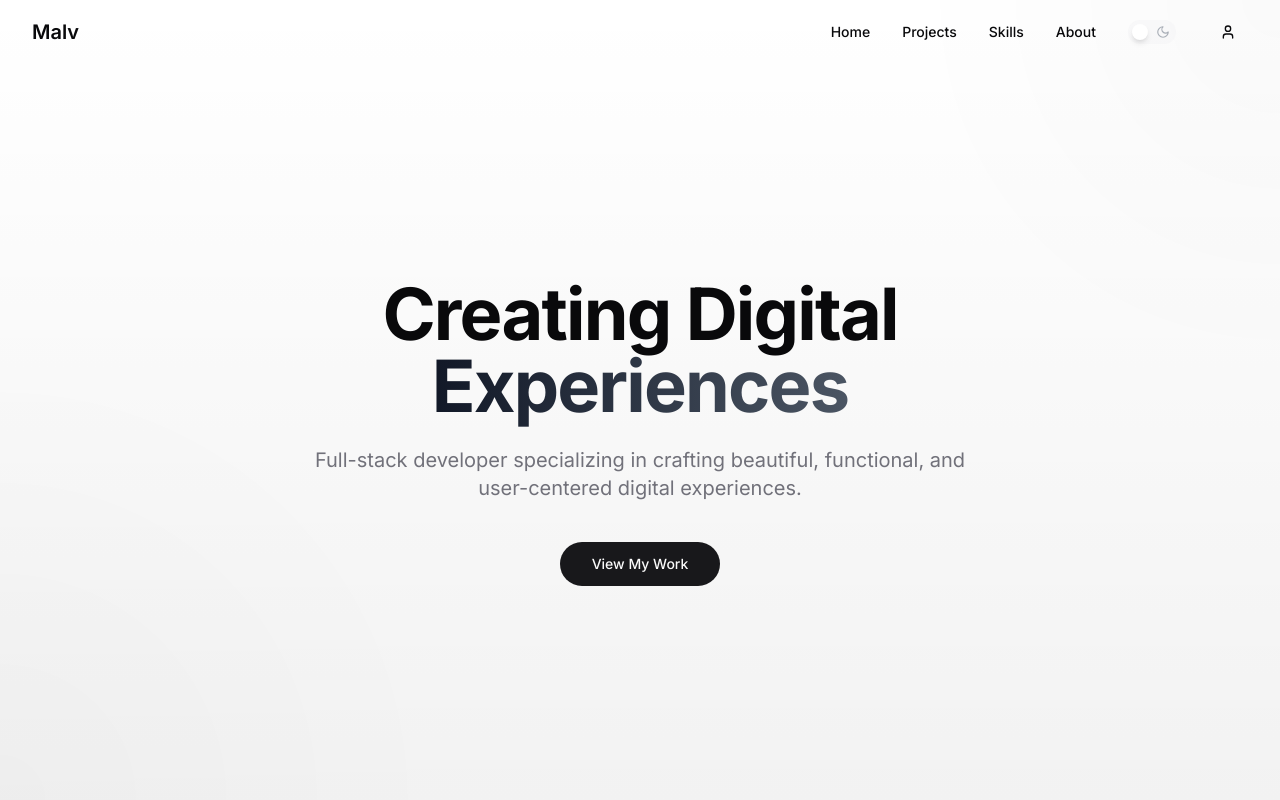
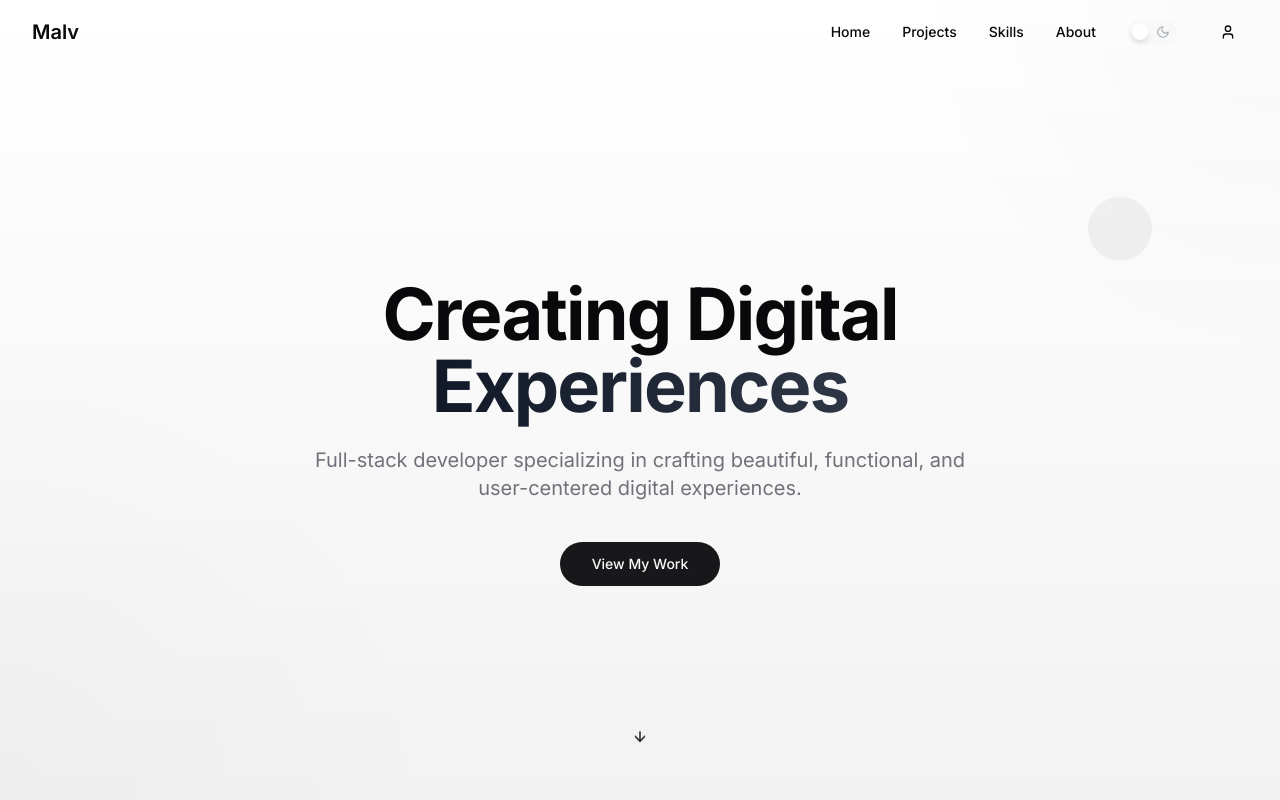
Before and after one commit to Malvin0902/malv-portofolio, a Next.js app: page / in a window 1280 px wide. Shown: the top 800 px of the page. Built offline with nearby package versions, Linux system fonts and the light colour scheme.

Commit message:
[FIX]: animation bugs

```diff
--- a/components/about-me.tsx
+++ b/components/about-me.tsx
@@ -54,25 +54,26 @@ export default function AboutMe() {
       transition: {
         duration: 0.8,
         ease: [0.22, 1, 0.36, 1],
-        staggerChildren: 0.1,
       },
     },
   }
 
   const itemVariants = {
-    hidden: { opacity: 0, y: 20 },
+    hidden: { opacity: 0, scale: 0.95, rotate: -5 },
     visible: {
       opacity: 1,
-      y: 0,
-      transition: { duration: 0.5 },
+      scale: 1,
+      rotate: 0,
+      transition: { duration: 0.6, ease: [0.22, 1, 0.36, 1] },
     },
   }
 
   const socialVariants = {
-    hidden: { opacity: 0, scale: 0.8 },
+    hidden: { opacity: 0, scale: 0.8, rotate: -10 },
     visible: (i: number) => ({
       opacity: 1,
       scale: 1,
+      rotate: 0,
       transition: {
         delay: 0.3 + i * 0.1,
         duration: 0.5,
@@ -169,9 +170,9 @@ export default function AboutMe() {
             </div>
 
             <motion.p className="text-lg leading-relaxed" variants={itemVariants}>
-            Hi, I’m Malvin — full stack developer by day, bug whisperer by night.
-            I build web apps, fix things I broke five minutes ago, and occasionally touch grass.
-            Currently studying Computer Science at UI, aka trying to survive both React and real life.
+              Hi, I’m Malvin — full stack developer by day, bug whisperer by night.
+              I build web apps, fix things I broke five minutes ago, and occasionally touch grass.
+              Currently studying Computer Science at UI, aka trying to survive both React and real life.
             </motion.p>
 
             <motion.div className="mt-8" variants={itemVariants}>
--- a/components/hero.tsx
+++ b/components/hero.tsx
@@ -12,65 +12,186 @@ export default function Hero() {
     }
   }
 
+  // Smooth container animation
+  const containerAnimation = {
+    hidden: { opacity: 0 },
+    visible: {
+      opacity: 1,
+      transition: {
+        duration: 1.2,
+        ease: [0.22, 1, 0.36, 1],
+      }
+    }
+  }
+
+  // Smooth slide-up with fade for text elements
+  const textAnimation = {
+    hidden: { opacity: 0, y: 20 },
+    visible: {
+      opacity: 1,
+      y: 0,
+      transition: {
+        duration: 1.2,
+        ease: [0.22, 1, 0.36, 1]
+      }
+    }
+  }
+
+  // Smooth reveal for the gradient span
+  const gradientAnimation = {
+    hidden: { backgroundPosition: "200% 0" },
+    visible: {
+      backgroundPosition: "0% 0",
+      transition: {
+        duration: 1.8,
+        ease: [0.22, 1, 0.36, 1]
+      }
+    }
+  }
+
+  // Smooth scale animation for button
+  const buttonAnimation = {
+    hidden: { opacity: 0, scale: 0.9 },
+    visible: {
+      opacity: 1,
+      scale: 1,
+      transition: {
+        duration: 0.8,
+        ease: [0.22, 1, 0.36, 1]
+      }
+    }
+  }
+
   return (
     <section className="w-full min-h-screen flex flex-col items-center justify-center relative overflow-hidden pt-16">
-      <div className="hero-gradient absolute inset-0 z-0"></div>
+      {/* Background gradient with subtle animation */}
+      <motion.div
+        className="hero-gradient absolute inset-0 z-0"
+        initial={{ opacity: 0 }}
+        animate={{ opacity: 1 }}
+        transition={{ duration: 2.5, ease: "easeOut" }}
+      ></motion.div>
 
+      {/* Content container */}
       <motion.div
-        initial={{ opacity: 0, y: 20 }}
-        animate={{ opacity: 1, y: 0 }}
-        transition={{ duration: 0.8 }}
         className="container mx-auto px-4 sm:px-6 lg:px-8 z-10 text-center"
+        initial="hidden"
+        animate="visible"
+        variants={containerAnimation}
       >
         <motion.h1
           className="text-4xl md:text-6xl lg:text-7xl font-bold tracking-tight mb-6"
-          initial={{ opacity: 0, y: 20 }}
-          animate={{ opacity: 1, y: 0 }}
-          transition={{ duration: 0.8, delay: 0.2 }}
+          variants={textAnimation}
         >
           Creating Digital
           <br />
-          <span className="bg-clip-text text-transparent bg-gradient-to-r from-gray-900 to-gray-600 dark:from-gray-100 dark:to-gray-400">
+          <motion.span
+            className="bg-clip-text text-transparent bg-gradient-to-r from-gray-900 to-gray-600 dark:from-gray-100 dark:to-gray-400 bg-size-200"
+            variants={gradientAnimation}
+            style={{ backgroundSize: "200% 100%" }}
+          >
             Experiences
-          </span>
+          </motion.span>
         </motion.h1>
 
         <motion.p
           className="text-lg md:text-xl max-w-2xl mx-auto mb-10 text-muted-foreground"
-          initial={{ opacity: 0, y: 20 }}
-          animate={{ opacity: 1, y: 0 }}
-          transition={{ duration: 0.8, delay: 0.4 }}
+          variants={textAnimation}
         >
           Full-stack developer specializing in crafting beautiful, functional, and user-centered digital experiences.
         </motion.p>
 
-        <motion.div
-          initial={{ opacity: 0, y: 20 }}
-          animate={{ opacity: 1, y: 0 }}
-          transition={{ duration: 0.8, delay: 0.6 }}
-        >
-          <Button onClick={scrollToProjects} size="lg" className="rounded-full px-8">
-            View My Work
+        <motion.div variants={buttonAnimation}>
+          <Button
+            onClick={scrollToProjects}
+            size="lg"
+            className="rounded-full px-8 relative overflow-hidden group"
+          >
+            <span className="relative z-10">View My Work</span>
+            <motion.span
+              className="absolute inset-0 bg-primary/20 z-0"
+              initial={{ scale: 0, opacity: 0 }}
+              whileHover={{
+                scale: 1.5,
+                opacity: 1,
+                transition: { duration: 0.6, ease: "easeOut" }
+              }}
+            />
           </Button>
         </motion.div>
       </motion.div>
 
+      {/* Arrow with enhanced smooth animation */}
       <motion.div
         className="absolute bottom-10 left-1/2 transform -translate-x-1/2"
-        initial={{ opacity: 0, y: -20 }}
-        animate={{ opacity: 1, y: 0 }}
-        transition={{
-          duration: 0.8,
-          delay: 1,
-          repeat: Number.POSITIVE_INFINITY,
-          repeatType: "reverse",
-          repeatDelay: 0.5,
+        initial={{ opacity: 0 }}
+        animate={{
+          opacity: 1,
+          transition: {
+            duration: 1,
+            delay: 1,
+          }
         }}
       >
-        <Button variant="ghost" size="icon" onClick={scrollToProjects} className="rounded-full animate-bounce">
-          <ArrowDown className="h-6 w-6" />
-        </Button>
+        <motion.div
+          animate={{
+            y: [0, -8, 0],
+            transition: {
+              y: {
+                duration: 2,
+                ease: "easeInOut",
+                repeat: Infinity,
+                repeatType: "loop",
+              }
+            }
+          }}
+          whileHover={{
+            scale: 1.1,
+            transition: { duration: 0.3, ease: "easeOut" }
+          }}
+        >
+          <Button
+            variant="ghost"
+            size="icon"
+            onClick={scrollToProjects}
+            className="rounded-full hover:bg-primary/10 transition-colors duration-300"
+          >
+            <ArrowDown className="h-6 w-6" />
+          </Button>
+        </motion.div>
       </motion.div>
+
+      {/* Decorative floating elements */}
+      <motion.div
+        className="absolute top-1/4 right-[10%] w-16 h-16 rounded-full bg-primary/5"
+        initial={{ y: 0 }}
+        animate={{
+          y: [-10, 10, -10],
+          transition: {
+            y: {
+              duration: 5,
+              ease: "easeInOut",
+              repeat: Infinity,
+              repeatType: "loop"
+            }
+          }
+        }}
+      />
+      <motion.div
+        className="absolute bottom-1/3 left-[15%] w-20 h-20 rounded-full bg-primary/3"
+        initial={{ y: 0 }}
+        animate={{
+          y: [10, -10, 10],
+          transition: {
+            y: {
+              duration: 7,
+              ease: "easeInOut",
+              repeat: Infinity,
+              repeatType: "loop"
+            }
+          }
+        }}
+      />
     </section>
   )
 }
--- a/components/skills.tsx
+++ b/components/skills.tsx
@@ -26,25 +26,22 @@ const skillCategories = [
   },
 ]
 
-// Animation variants for staggered animations
-const containerVariants = {
-  hidden: { opacity: 0 },
+// Animation variants for cool animation effects
+const cardVariants = {
+  hidden: { opacity: 0, scale: 0.9, rotate: -5 },
   visible: {
     opacity: 1,
-    transition: {
-      staggerChildren: 0.1,
-    },
+    scale: 1,
+    rotate: 0,
+    transition: { duration: 0.8, ease: "easeOut" },
   },
 }
 
-const itemVariants = {
-  hidden: { opacity: 0, y: 20 },
-  visible: {
-    opacity: 1,
-    y: 0,
-    transition: {
-      duration: 0.5,
-    },
+const hoverVariants = {
+  hover: {
+    scale: 1.05,
+    rotate: 2,
+    transition: { duration: 0.3, ease: "easeInOut" },
   },
 }
 
@@ -66,14 +63,18 @@ export default function Skills() {
         </motion.div>
 
         <motion.div
-          variants={containerVariants}
           initial="hidden"
           whileInView="visible"
           viewport={{ once: true }}
           className="grid md:grid-cols-3 gap-8"
         >
           {skillCategories.map((category, index) => (
-            <motion.div key={index} variants={itemVariants}>
+            <motion.div
+              key={index}
+              variants={cardVariants}
+              whileHover="hover"
+              className="relative"
+            >
               <Card className="h-full border border-border/50 bg-card/50 backdrop-blur-sm hover:shadow-md transition-all duration-300">
                 <CardHeader className="flex flex-row items-center gap-4">
                   <div className="p-2 rounded-full bg-primary/10">{category.icon}</div>
```
